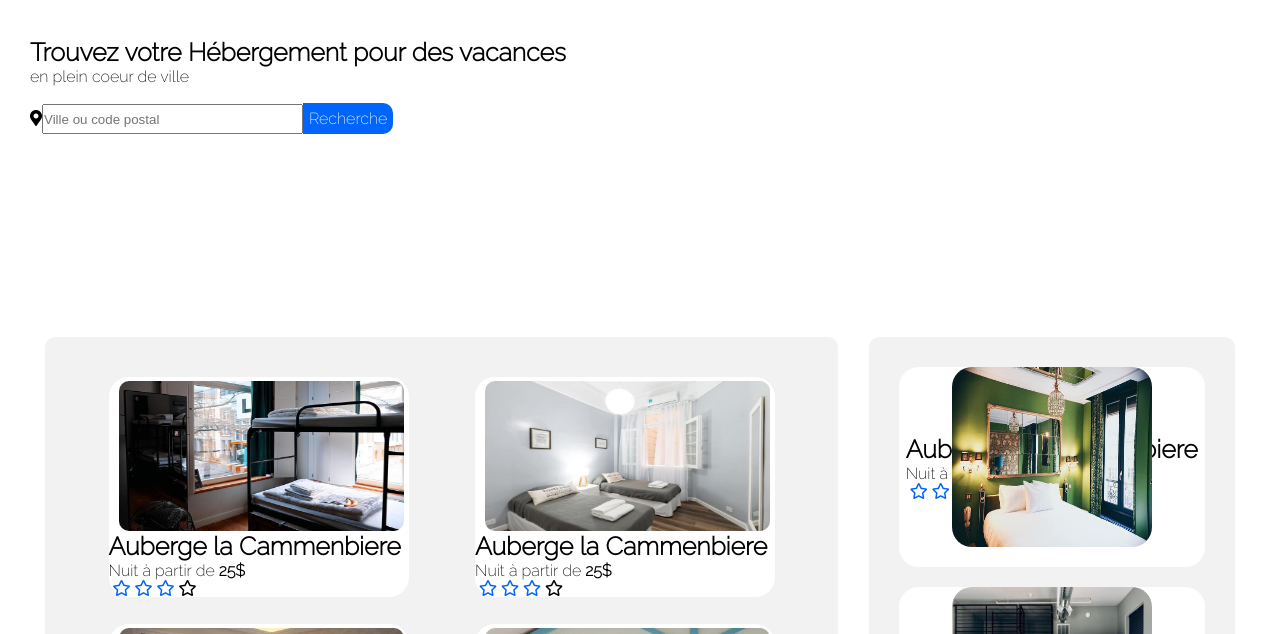
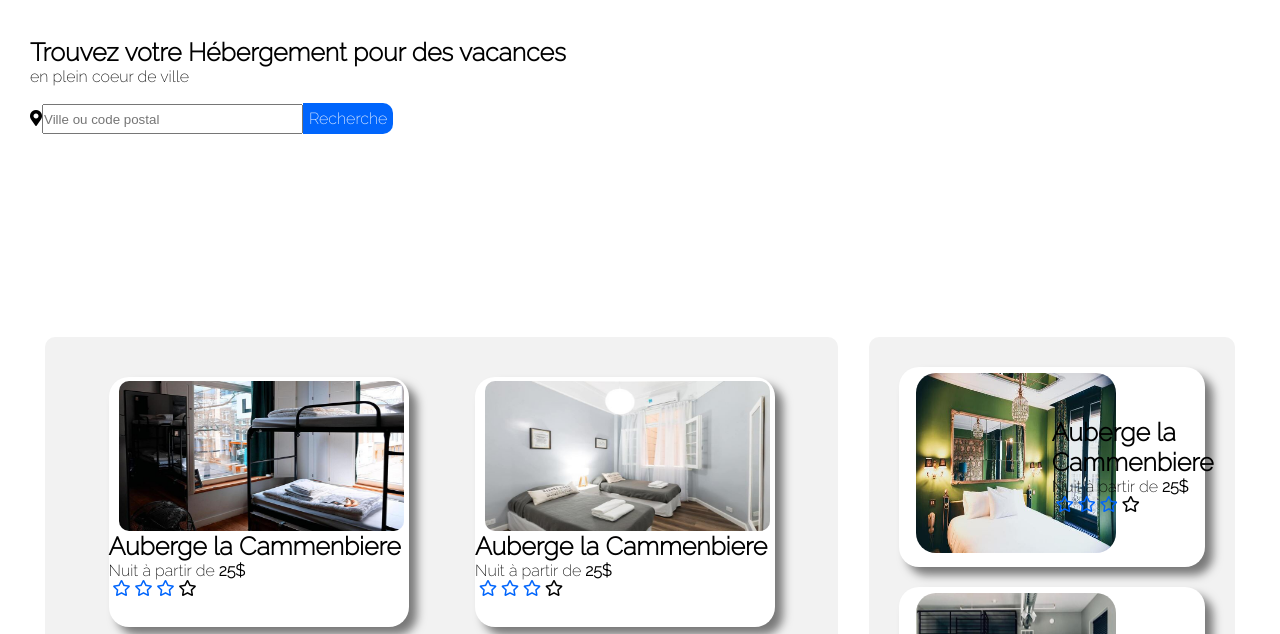
Before and after one commit to OlivierZoungrana/OlivierZoungrana_2_01042021, a plain HTML site: page index.html in a window 1280 px wide. Shown: the part 93-727 px from the top of the page. Drawn offline with Linux system fonts and the light colour scheme.

Commit message:
correction de la position des images dans le aside hebergement

```diff
--- a/style.css
+++ b/style.css
@@ -97,52 +97,76 @@ h3{
     width: 200px;
     height: 200px;
 
+
 }
 
 .popu{
     width: 200px;
     height: 180px;
     border-radius: 20px;
-}
 
-.hotel1{
-    display: flex;
-    position: relative;
-    width: 100%;
-    height: 200px;
-    background-color: white;
-    align-items: center;
-    border-radius: 20px;
-    justify-content: space-around;
-    transition: .3s ease-in-out;
-    margin-bottom: 20px;
-
-}
-
-.hotel1:hover{
-    -webkit-transform: scale(0.7);
-	transform: scale(0.7);
 }
 
 
 
 
-.hotel:hover{
-    -webkit-transform: scale(0.6);
-	transform: scale(0.5);
-}
 
 .hotel{
     position: relative;
     width:300px;
-    height:220px;
+    height:250px;
     background-color: white;
     border-radius: 20px;
     top: 10px;
     margin-bottom: 15px;
     box-shadow: inset gray;
-    transition: .3s ease-in-out;
+    box-shadow: 8px 8px 10px 0 rgba(0,0,0,0.5);
+    -webkit-transition: all 0.2s;
+     -moz-transition: all 0.2s;
+     -ms-transition: all 0.2s;
+     -o-transition: all 0.2s;
+     transition: all 0.2s;
 
+
+}
+
+.hotel:hover{
+    transform:scale(1.1);
+
+}
+
+.hotel1{
+    position: relative;
+    float: left;
+    width: 100%;
+    background-color: white;
+    height: 200px;
+    border-radius: 20px;
+    margin-bottom: 20px;
+    box-shadow: 8px 8px 10px 0 rgba(0,0,0,0.5);
+    -webkit-transition: all 0.2s;
+    -moz-transition: all 0.2s;
+    -ms-transition: all 0.2s;
+    -o-transition: all 0.2s;
+    transition: all 0.2s;
+}
+
+.hotel1:hover{
+    transform:scale(1.1);
+
+}
+
+.photo{
+    position: absolute;
+    left: 5%;
+    top: 2%;
+
+}
+
+.coment{
+    position:absolute;
+    left: 50%;
+    top: 50px;
 }
 
 
@@ -160,6 +184,7 @@ h3{
     display: flex;
     flex-direction: column;
     align-content: space-around;
+
 }
 
 #plus{
@@ -194,7 +219,10 @@ h3{
 .imag{
     width: 20%;
     margin-right: 10px;
+
 }
+
+
 
 .image1{
     width: 100%;
```
Also changed, not shown: index.html (+3 -0 lines).
